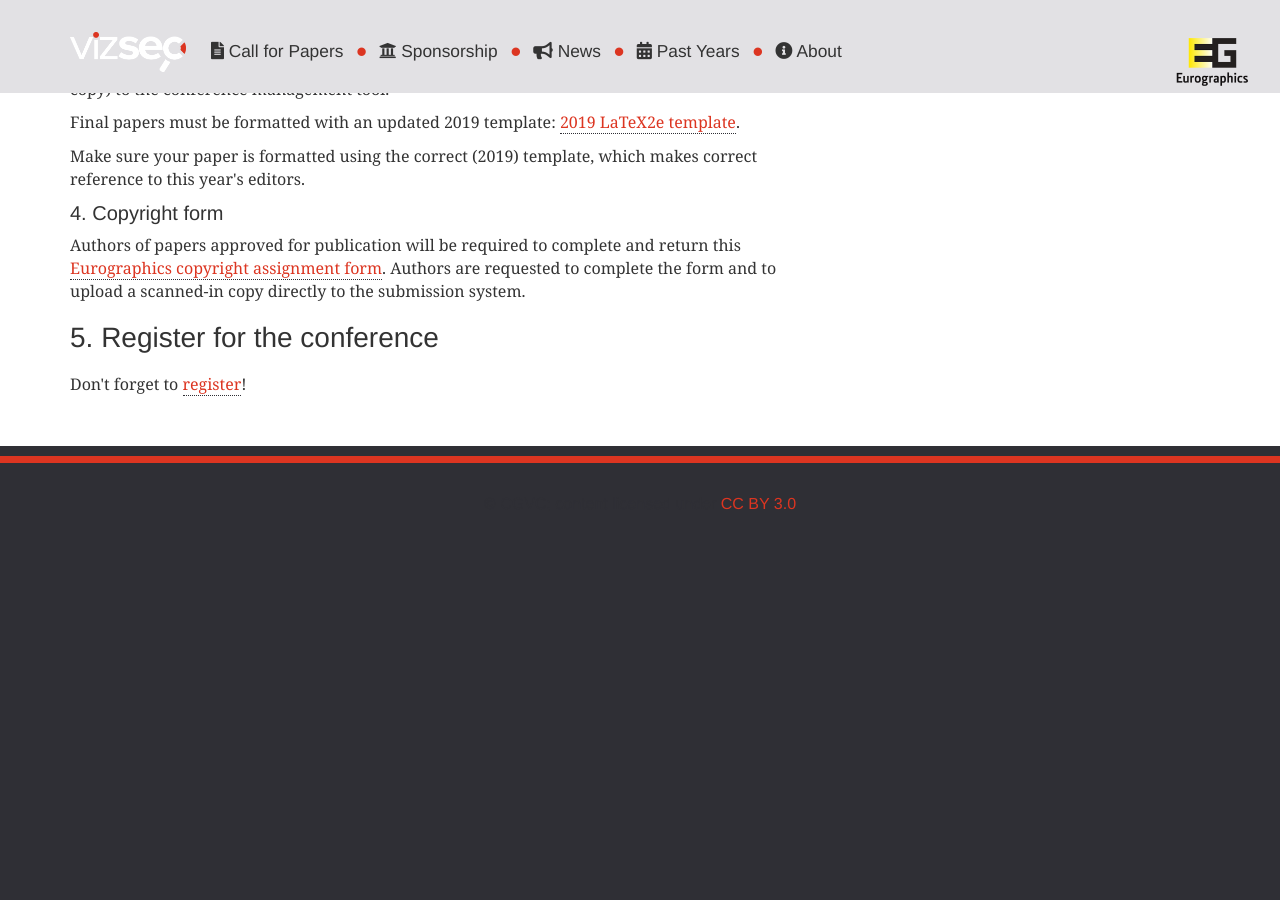
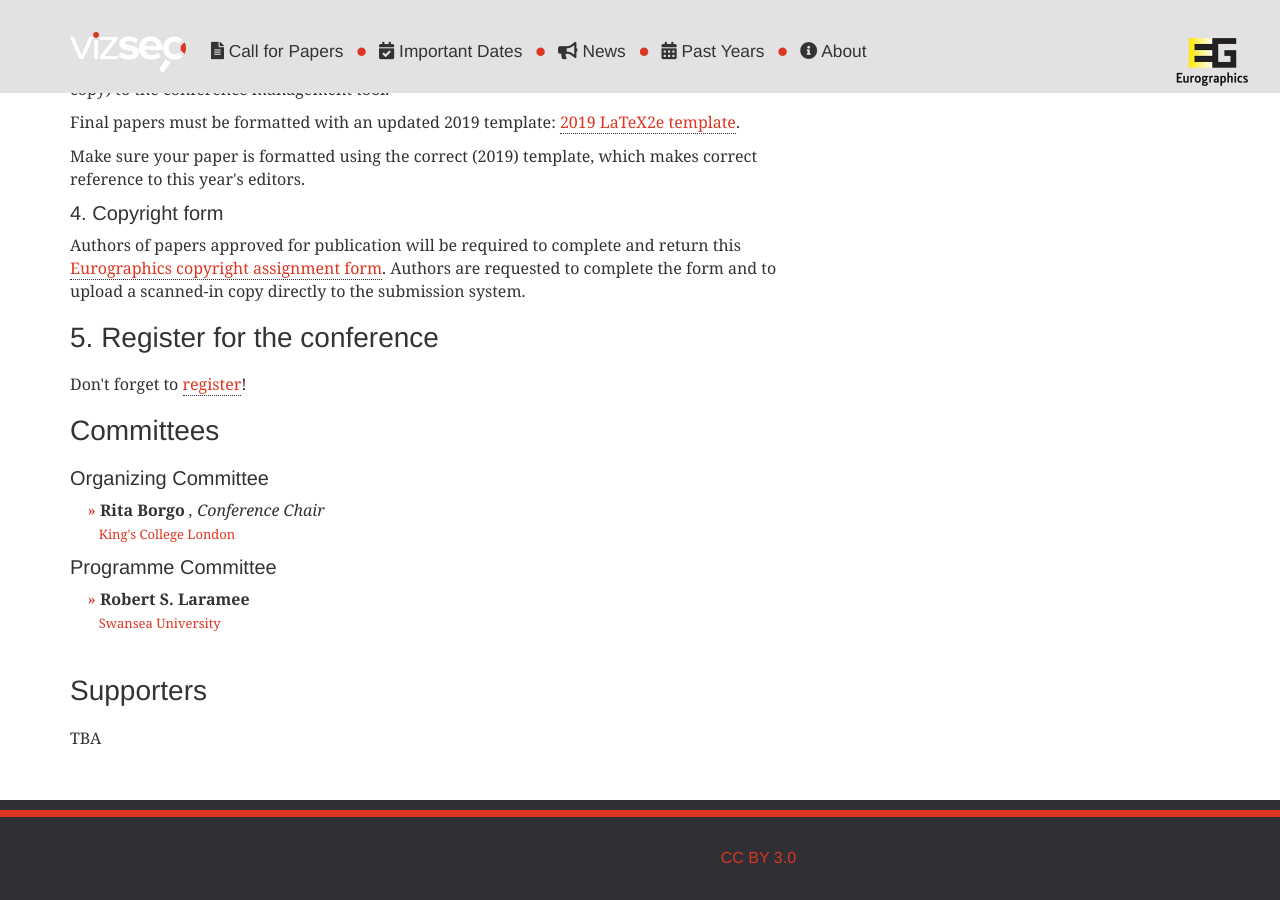
Before and after one commit to thevisgroup/CGVC-Website, a Jekyll site: the page built from cgvc2020/index.html, in a window 1280 px wide and 900 px high, scrolled down 1332 px. Built offline with Jekyll 4.4.1, drawn with Linux system fonts in a browser that asks for light colours; nearby versions of some CDN libraries; before the commit the page ends 1878 px from its top, so only the background shows below that.

Commit message:
feat: add important dates

```diff
--- a/_includes/header.html
+++ b/_includes/header.html
@@ -17,7 +17,7 @@
 			<ul class="nav navbar-nav">
 				<li><a href="/cgvc2020/cfp"><i class="fas fa-file-alt" aria-hidden="true"></i> Call for Papers<i
 							class="nav-sep fas fa-circle"></i></a></li>
-				<li><a href="/sponsorship"><i class="fas fa-university" aria-hidden="true"></i> Sponsorship<i
+				<li><a href="/cgvc2020/dates"><i class="fas fa-calendar-check" aria-hidden="true"></i> Important Dates<i
 							class="nav-sep fas fa-circle"></i></a></li>
 				<li><a href="/news"><i class="fas fa-bullhorn" aria-hidden="true"></i> News<i
 							class="nav-sep fas fa-circle"></i></a></li>
--- a/cgvc2020/index.html
+++ b/cgvc2020/index.html
@@ -313,28 +313,6 @@
 <h3>5. Register for the conference</h3>
 Don't forget to <a href="registration.html"> register</a>!
 
-
-<!-- <h3>Important Dates</h3>
-
-    {% for item in site.data.y2020.important_dates %}
-    <h4>{{ item.title }}</h4>
-    <table class="vizsec-cfp-dates">
-        <tr>
-            {% if item.extend %}
-            <td><s>{{ item.date }}</s></td>
-            <td><b>{{ item.extend }}: </b></td>
-            {% else %}
-            <td><b>{{ item.date }}: </b></td>
-            <td></td>
-            {% endif %}
-            {% if item.description %}
-            <td>{{ item.description }}</td>
-            {% endif %}
-        </tr>
-    </table>
-    {% endfor %}
-
-
 <h3>Committees</h3>
 
 <h4>Organizing Committee</h4>
@@ -343,7 +321,7 @@
     <li>
         <span class="committee name">
             {% if member.url %}
-                <a href="{{ member.url }}">{{ member.name }}</a>,
+            <a href="{{ member.url }}">{{ member.name }}</a>
             {% else %}
             {{ member.name }}
             {% endif %}
@@ -380,8 +358,8 @@
 <a class="page-anchor" id="supporters"></a>
 <div>
     <h3>Supporters</h3>
-
-        <ul class="media-list">
+    TBA
+    <!-- <ul class="media-list">
         {% for supporter in site.data.y2020.supporters %}
         <li class="media">
             <a href="{{ supporter.link }}">
@@ -394,5 +372,5 @@
 
         </li>
         {% endfor %}
-        </ul>
-    </div> -->
+    </ul> -->
+</div>
```
Also changed, not shown: cgvc2020/dates.html (added, +24 -0 lines). Lines whose indentation alone changed are shown as unchanged.
